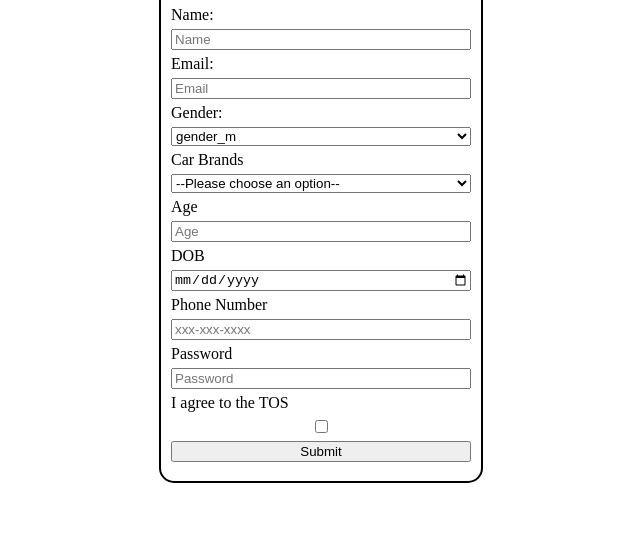
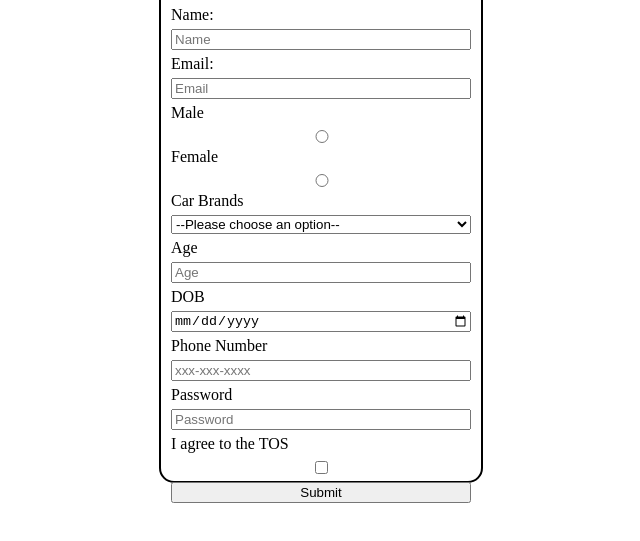
Before and after one commit to acciojob/signup-form-car-yadavp473131, a website: page main.html in a window 1280 px wide. Shown: the part 99-640 px from the top of the page, without its empty margins (319-959 px from the left). Drawn offline with Linux system fonts and the light colour scheme.

Commit message:
created a submission

```diff
--- a/main.html
+++ b/main.html
@@ -14,11 +14,10 @@
         <input type="text" required id="name" name="name" placeholder="Name"/>
         <label for="email">Email:</label>
         <input type="email" required id="email" name="email" placeholder="Email" />
-        <label for="gender">Gender:</label>
-        <select type="radio" required id="gender">
-             <option name="gender" value="male">gender_m</option>
-             <option name="gender" value="female">gender_f</option>
-        </select>
+        <label for="gender_m">Male</label>
+        <input type="radio" name="gender" id="gender_m" required />
+        <label for="gender_f">Female</label>
+        <input type="radio" name="gender" id="gender_f" required />
         <label for="cars">Car Brands</label>
         <select id="cars" required>
             <option>--Please choose an option--</option>
```
